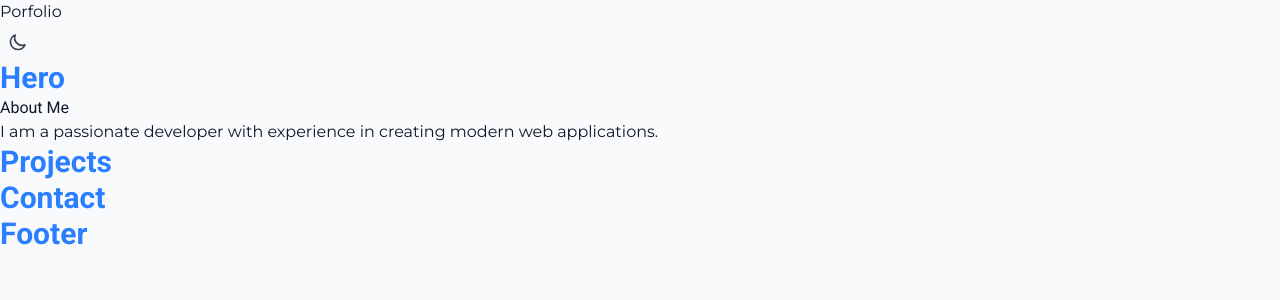
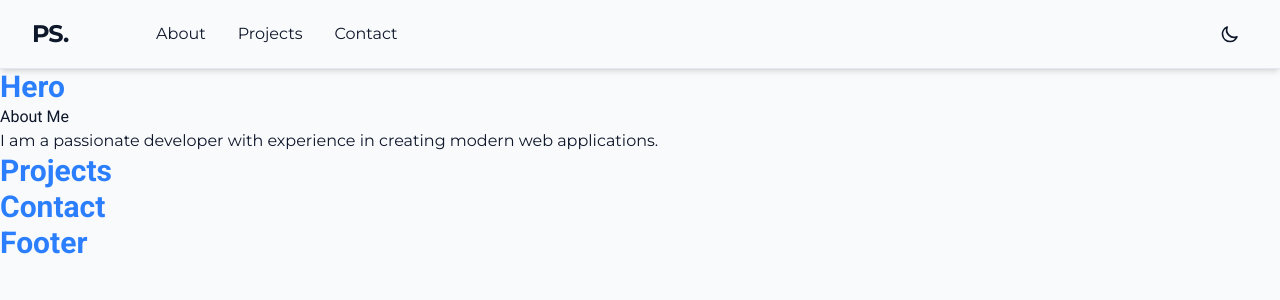
Before and after one commit to piihushah/priya-portfolio, a React (Vite) app: page / in a window 1280 px wide. Shown: the top 300 px of the page. Built offline with nearby package versions, Linux system fonts and the light colour scheme.

Commit message:
Menu and header updated

```diff
--- a/src/App.jsx
+++ b/src/App.jsx
@@ -9,7 +9,6 @@ function App() {
 
   return (
    <div>
-     <p>Porfolio</p>
      <Navbar />
      <Hero />
      <About />
--- /dev/null
+++ b/src/components/MenuLinks.jsx
@@ -0,0 +1,20 @@
+import Menu from "../data/menu.ts";
+
+function MenuLinks({ mobile = false, onItemClick }) {
+  return (
+    <div className={mobile ? "flex flex-col gap-4" : "flex items-center space-x-8"}>
+      {Menu.map((item) => (
+        <a
+          key={item.link}
+          href={item.link}
+          onClick={onItemClick}
+          className="text-(--text-primary) hover:text-(--primary) transition-colors"
+        >
+          {item.title}
+        </a>
+      ))}
+    </div>
+  );
+}
+
+export default MenuLinks;
--- a/src/components/Navbar.jsx
+++ b/src/components/Navbar.jsx
@@ -1,50 +1,57 @@
+import { useState } from "react";
+import MenuLinks from "./MenuLinks";
+import ThemeToggle from "./ThemeToggle";
+
 function Navbar() {
-  const toggleTheme = () => {
-    const html = document.documentElement
-    const isDark = html.classList.toggle("dark")
-    localStorage.setItem("theme", isDark ? "dark" : "light")
-  }
+  const [menuOpen, setMenuOpen] = useState(false);
+  return (
+    <header className="sticky top-0 z-50 border-b border-(--border) bg-(--background) shadow-md transition-colors">
+      <div className="container">
+        <div className="flex items-center justify-between py-4">
+          <div className="flex items-center md:space-x-12 md:gap-10">
+            <span className="text-2xl font-bold tracking-tighter text-(--subtle)">PS.</span>
 
-  return (
-    <nav className="flex items-center gap-4">
+            <div className="hidden md:block">
+              <MenuLinks />
+            </div>
+          </div>
+
+          <div className="flex items-center gap-2">
+            <ThemeToggle />
             <button
-        type="button"
-        onClick={toggleTheme}
-        className="rounded-md p-2 transition-colors hover:bg-gray-100 dark:hover:bg-gray-800"
-        aria-label="Toggle theme"
+              onClick={() => setMenuOpen(!menuOpen)}
+              className="rounded-md p-2 text-(--text-primary) transition-colors hover:bg-(var(--border)) md:hidden"
+              aria-label="Toggle menu"
             >
-        {/* Sun icon shown in dark mode */}
               <svg
-          className="hidden h-5 w-5 text-yellow-500 dark:block"
+                className={menuOpen ? "hidden h-6 w-6" : "block h-6 w-6"}
                 fill="none"
                 stroke="currentColor"
                 viewBox="0 0 24 24"
               >
-          <path
-            strokeLinecap="round"
-            strokeLinejoin="round"
-            strokeWidth="2"
-            d="M12 3v1m0 16v1m9-9h-1M4 12H3m15.364 6.364l-.707-.707M6.343 6.343l-.707-.707m12.728 0l-.707.707M6.343 17.657l-.707.707M16 12a4 4 0 11-8 0 4 4 0 018 0z"
-          />
+                <path strokeLinecap="round" strokeLinejoin="round" strokeWidth="2" d="M4 6h16M4 12h16M4 18h16" />
               </svg>
 
-        {/* Moon icon shown in light mode */}
               <svg
-          className="block h-5 w-5 text-gray-700 dark:hidden"
+                className={menuOpen ? "block h-6 w-6" : "hidden h-6 w-6"}
                 fill="none"
                 stroke="currentColor"
                 viewBox="0 0 24 24"
               >
-          <path
-            strokeLinecap="round"
-            strokeLinejoin="round"
-            strokeWidth="2"
-            d="M20.354 15.354A9 9 0 018.646 3.646 9.003 9.003 0 0012 21a9.003 9.003 0 008.354-5.646z"
-          />
+                <path strokeLinecap="round" strokeLinejoin="round" strokeWidth="2" d="M6 6l12 12M18 6L6 18" />
               </svg>
             </button>
-    </nav>
-  )
+          </div>
+        </div>
+
+        {menuOpen && (
+          <div className="border-t border-(--border) py-4 block md:hidden">
+            <MenuLinks mobile onItemClick={() => setMenuOpen(false)} />
+          </div>
+        )}
+      </div>
+    </header>
+  );
 }
 
-export default Navbar
+export default Navbar;
--- /dev/null
+++ b/src/components/ThemeToggle.jsx
@@ -0,0 +1,40 @@
+function ThemeToggle() {
+  const toggleTheme = () => {
+    const html = document.documentElement;
+    const isDark = html.classList.toggle("dark");
+    localStorage.setItem("theme", isDark ? "dark" : "light");
+  };
+
+  return (
+    <button
+      onClick={toggleTheme}
+      className="rounded-md p-2 text-(--text-primary) transition-colors hover:bg-(var(--border))"
+      aria-label="Toggle theme"
+    >
+      <svg className="hidden h-5 w-5 text-yellow-500 dark:block" fill="none" stroke="currentColor" viewBox="0 0 24 24">
+        <path
+          strokeLinecap="round"
+          strokeLinejoin="round"
+          strokeWidth="2"
+          d="M12 3v1m0 16v1m9-9h-1M4 12H3m15.364 6.364l-.707-.707M6.343 6.343l-.707-.707m12.728 0l-.707.707M6.343 17.657l-.707.707M16 12a4 4 0 11-8 0 4 4 0 018 0z"
+        />
+      </svg>
+
+      <svg
+        className="block h-5 w-5 text-(--text-primary) dark:hidden"
+        fill="none"
+        stroke="currentColor"
+        viewBox="0 0 24 24"
+      >
+        <path
+          strokeLinecap="round"
+          strokeLinejoin="round"
+          strokeWidth="2"
+          d="M20.354 15.354A9 9 0 018.646 3.646 9.003 9.003 0 0012 21a9.003 9.003 0 008.354-5.646z"
+        />
+      </svg>
+    </button>
+  );
+}
+
+export default ThemeToggle;
--- /dev/null
+++ b/src/data/menu.ts
@@ -0,0 +1,14 @@
+export default [
+  {
+    title: "About",
+    link: "#about",
+  },
+  {
+    title: "Projects",
+    link: "#projects",
+  },
+  {
+    title: "Contact",
+    link: "#contact",
+  },
+];
--- a/src/style.css
+++ b/src/style.css
@@ -42,3 +42,17 @@ h1, h2, h3, h4, h5, h6 {
 p, a, ul, li, span {
   font-family: "Montserrat", sans-serif;
 }
+
+@layer components {
+  .container {
+    @apply mx-auto max-w-7xl px-4 sm:px-6 lg:px-8;
+  }
+
+  .section {
+    @apply py-12 md:py-24;
+  }
+
+  .section-sm {
+    @apply py-6 md:py-12;
+  }
+}
```
Lines whose indentation alone changed are shown as unchanged.
